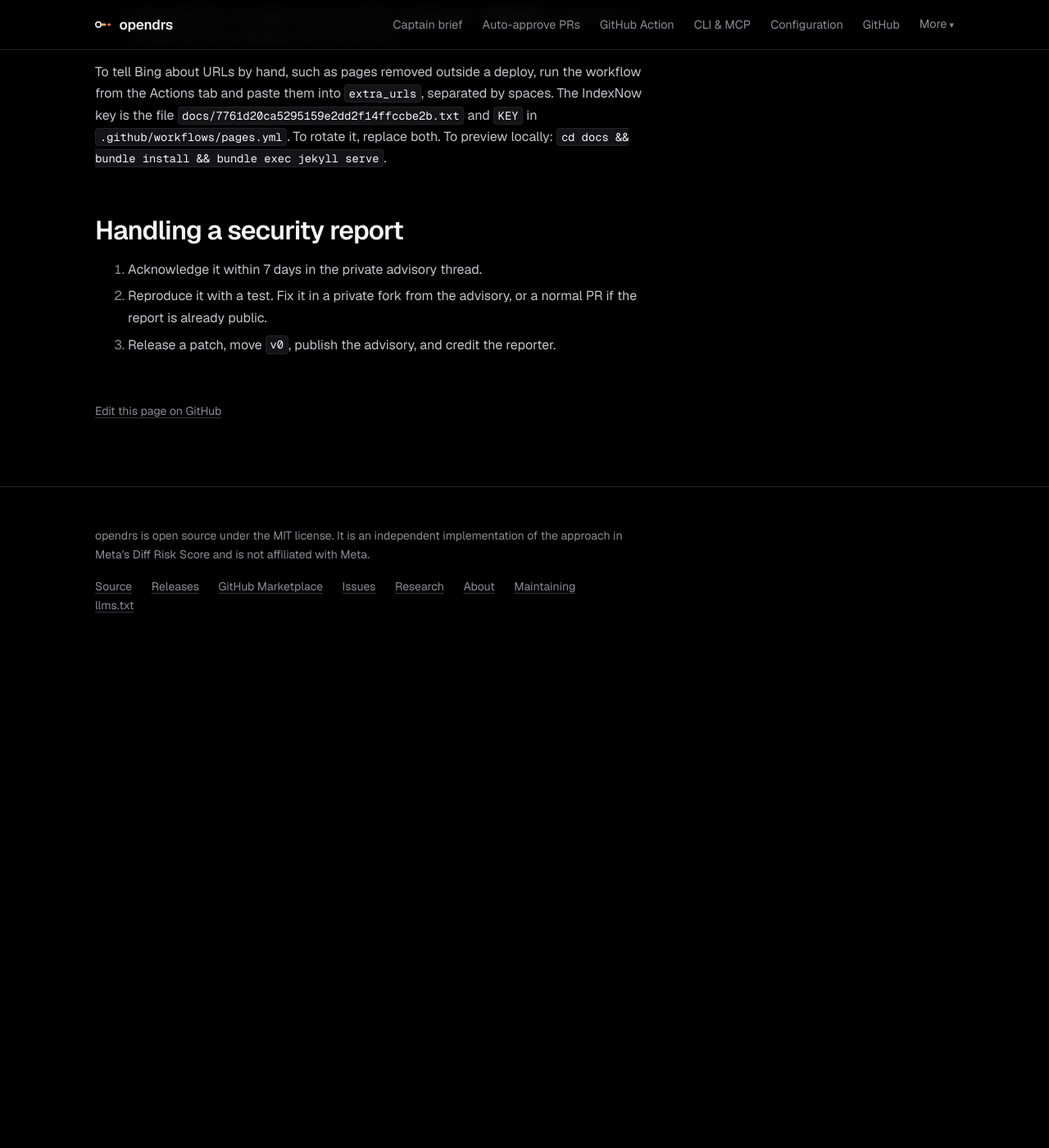
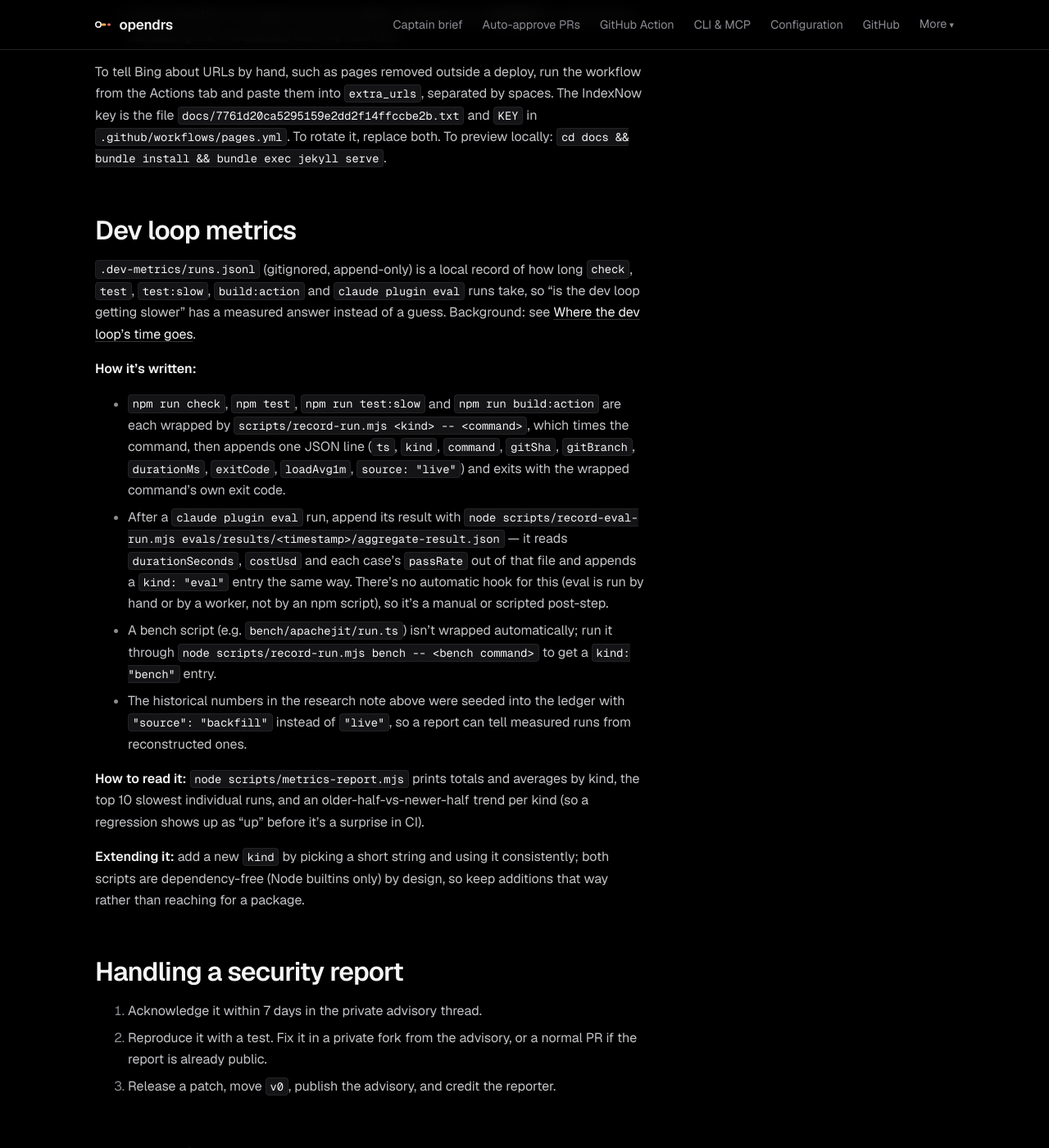
Before and after one commit to actions-marketplace-validations/error-path_opendrs, a Jekyll site: the page built from docs/maintaining.md, in a window 1280 px wide and 1400 px high, scrolled down 1756 px. Shown: the whole window at 82% size. Built offline with Jekyll 4.4.1, drawn with Linux system fonts in a browser that asks for light colours; before the commit the page ends 2554 px from its top, so only the background shows below that.

Commit message:
docs: write up the dev-loop time-sink audit and the metrics ledger
docs/research/2026-10-22-dev-loop-time-sinks.md: the ranked time-sink table,
the two fixes with their measured before/after numbers, and what was
deliberately not fixed (per-commit git spawns, 3 pre-existing flaky
timeouts, eval cost/time already governed by worker-rules #10, the
already-forbidden ~/.docker incident).

docs/maintaining.md: new "Dev loop metrics" section - how runs.jsonl is
written, how to append an eval run's result by hand, and how to read the
report.

Co-Authored-By: Claude Sonnet 5 <noreply@anthropic.com>

```diff
--- a/docs/maintaining.md
+++ b/docs/maintaining.md
@@ -65,6 +65,38 @@ Actions tab and paste them into `extra_urls`, separated by spaces. The IndexNow
 `docs/7761d20ca5295159e2dd2f14ffccbe2b.txt` and `KEY` in `.github/workflows/pages.yml`. To rotate
 it, replace both. To preview locally: `cd docs && bundle install && bundle exec jekyll serve`.
 
+## Dev loop metrics
+
+`.dev-metrics/runs.jsonl` (gitignored, append-only) is a local record of how long `check`, `test`,
+`test:slow`, `build:action` and `claude plugin eval` runs take, so "is the dev loop getting
+slower" has a measured answer instead of a guess. Background: see
+[Where the dev loop's time goes]({{ '/research/2026-10-22-dev-loop-time-sinks.html' | relative_url }}).
+
+**How it's written:**
+
+- `npm run check`, `npm test`, `npm run test:slow` and `npm run build:action` are each wrapped by
+  `scripts/record-run.mjs <kind> -- <command>`, which times the command, then appends one JSON
+  line (`ts`, `kind`, `command`, `gitSha`, `gitBranch`, `durationMs`, `exitCode`, `loadAvg1m`,
+  `source: "live"`) and exits with the wrapped command's own exit code.
+- After a `claude plugin eval` run, append its result with
+  `node scripts/record-eval-run.mjs evals/results/<timestamp>/aggregate-result.json` — it reads
+  `durationSeconds`, `costUsd` and each case's `passRate` out of that file and appends a `kind:
+  "eval"` entry the same way. There's no automatic hook for this (eval is run by hand or by a
+  worker, not by an npm script), so it's a manual or scripted post-step.
+- A bench script (e.g. `bench/apachejit/run.ts`) isn't wrapped automatically; run it through
+  `node scripts/record-run.mjs bench -- <bench command>` to get a `kind: "bench"` entry.
+- The historical numbers in the research note above were seeded into the ledger with
+  `"source": "backfill"` instead of `"live"`, so a report can tell measured runs from
+  reconstructed ones.
+
+**How to read it:** `node scripts/metrics-report.mjs` prints totals and averages by kind, the top
+10 slowest individual runs, and an older-half-vs-newer-half trend per kind (so a regression shows
+up as "up" before it's a surprise in CI).
+
+**Extending it:** add a new `kind` by picking a short string and using it consistently; both
+scripts are dependency-free (Node builtins only) by design, so keep additions that way rather than
+reaching for a package.
+
 ## Handling a security report
 
 1. Acknowledge it within 7 days in the private advisory thread.
```
Also changed, not shown: docs/research/2026-10-22-dev-loop-time-sinks.md (added, +114 -0 lines).
